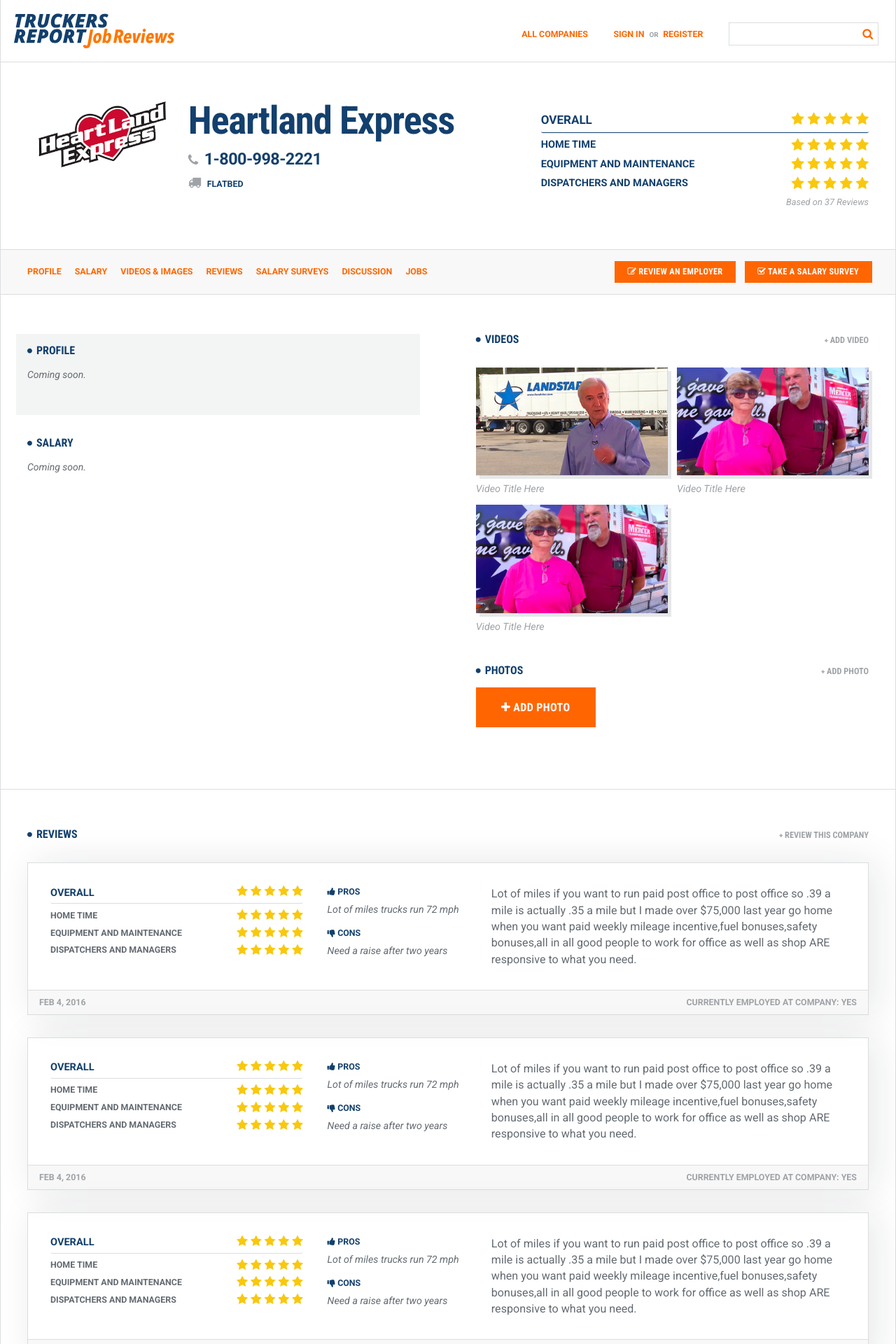
After one commit to thisbythem/truckersreportjobs, a PHP site: page /company-detail-no-content.php in a window 1280 px wide. The commit adds this page. Shown: the top 1920 px of the page at 70% size. Run offline with PHP 8.4, Linux system fonts and the light colour scheme; some libraries are stand-ins or nearby versions.

Commit message:
added no-content detail page example and styling

```diff
--- /dev/null
+++ b/company-detail-no-content.php
@@ -0,0 +1,161 @@
+<?php include("include/page-head.php"); ?>
+
+<body class="company-detail-page">
+  <div class="site-container">
+
+    <?php include("include/site-header.php"); ?>
+
+    <section class="company-detail-section company-detail-header">
+      <div class="container">
+        <div class="row">
+          <div class="sub-group company-info">
+            <div class="row">
+              <figure>
+                <img src="images/heartland_logo.png"  class="company-logo"/>
+              </figure>
+              <div class="company-name-contact">
+                <h2>Heartland Express</h2>
+                <p class="company-phone"><i class="fa fa-phone"></i> <span>1-800-998-2221</span></p>
+                <p class="company-trailer-type"><i class="fa fa-truck"></i> <span>Flatbed</span></p>
+              </div>
+            </div>
+          </div>
+          <div class="sub-group company-rating">
+            <div class="rating-entry-wrap">
+              <?php include("include/rating-matrix.php"); ?>
+            </div>
+            <span class="company-rating-total"><small>Based on 37 Reviews</small></span>
+          </div>
+        </div>
+      </div>
+    </section>
+
+    <div class="company-detail-section company-detail-anchor-nav">
+      <div class="container">
+        <div class="anchor-nav">
+          <div class="link-wrap">
+            <a href="#profile">Profile</a>
+            <a href="#salary">Salary</a>
+            <a href="#media">Videos & Images</a>
+            <a href="#reviews">Reviews</a>
+            <a href="#salary-surveys">Salary Surveys</a>
+            <a href="#discussion">Discussion</a>
+            <a href="#jobs">Jobs</a>
+          </div>
+        </div>
+        <div class="actions">
+          <a href="/add-full-review.php"><i class="fa fa-pencil-square-o"></i> Review an Employer</a>
+          <a href="/add-salary-survey.php"><i class="fa fa-check-square-o"></i> Take a Salary Survey</a>
+        </div>
+      </div>
+    </div>
+
+    <div class="company-detail-section company-detail-salary-media">
+      <div class="container">
+
+        <div class="sub-group company-detail-salary-profile">
+
+          <!-- IF PROFILE, SHOW BELOW -->
+          <div class="company-profile" id="profile">
+            <h4><i class="fa fa-circle"></i> Profile</h4>
+            <div class="no-content-cta">
+              <p>
+                Coming soon.
+              </p>
+            </div>
+
+          </div>
+          <!-- END PROFILE BOX-->
+
+          <h4 id="salary"><i class="fa fa-circle"></i> Salary</h4>
+          <div class="no-content-cta">
+            <p>
+              Coming soon.
+            </p>
+          </div>
+        </div>
+
+        <div class="sub-group company-detail-media" id="media">
+
+          <h4><i class="fa fa-circle"></i> Videos <a href="/add-video-image.php"><i class="fa fa-plus"></i> Add Video</a></h4>
+          <div class="row company-videos-wrap">
+            <a class="venobox" data-type="youtube" data-overlay="rgba(19,64,108,0.85)" href="https://youtu.be/YETb5VzLsJg" data-autoplay="true">
+              <img src="../images/temp-vid-slug-1.jpg" />
+              <span>Video Title Here</span>
+            </a>
+            <a class="venobox" data-type="youtube" data-overlay="rgba(19,64,108,0.85)" href="https://youtu.be/YtJwOoUYOwc" data-autoplay="true">
+              <img src="../images/temp-vid-slug-2.jpg" />
+              <span>Video Title Here</span>
+            </a>
+            <a class="venobox" data-type="youtube" data-overlay="rgba(19,64,108,0.85)" href="https://youtu.be/YtJwOoUYOwc" data-autoplay="true">
+              <img src="../images/temp-vid-slug-2.jpg" />
+              <span>Video Title Here</span>
+            </a>
+          </div>
+
+          <h4><i class="fa fa-circle"></i> Photos <a href="/add-video-image.php"><i class="fa fa-plus"></i> Add Photo</a></h4>
+
+          <!-- IF NO CONTENT, SHOW -->
+          <div class="no-content-cta">
+            <a href="/add-video-image.php"><i class="fa fa-plus"></i> Add Photo</a>
+          </div>
+
+        </div>
+
+      </div>
+    </div>
+
+
+    <div class="company-detail-section company-detail-reivews" id="reviews">
+      <div class="container">
+        <h4><i class="fa fa-circle"></i> Reviews <a href="/add-full-review.php"><i class="fa fa-plus"></i> Review this Company</a></h4>
+        <?php include("include/company-detail-review-entry.php"); ?>
+        <?php include("include/company-detail-review-entry.php"); ?>
+        <?php include("include/company-detail-review-entry.php"); ?>
+        <div class="view-more-wrap">
+          <a href="#">View More Reviews</a>
+        </div>
+      </div>
+    </div>
+
+    <div class="company-detail-section company-detail-reivews" id="salary">
+      <div class="container">
+        <h4><i class="fa fa-circle"></i> Salary Surveys <a href="/add-salary-survey.php"><i class="fa fa-plus"></i> Take a Salary Survey</a></h4>
+        <?php include("include/company-detail-salary-entry.php"); ?>
+        <?php include("include/company-detail-salary-entry.php"); ?>
+        <?php include("include/company-detail-salary-entry.php"); ?>
+      </div>
+    </div>
+
+    <div class="company-detail-section company-detail-discussion" id="discussion">
+      <div class="container">
+        <h4><i class="fa fa-circle"></i> Discussion <a href="/"><i class="fa fa-arrow-right"></i> Full Discussion on The Truckersreport.com</a></h4>
+        <?php include("include/company-detail-discussion-entry.php"); ?>
+        <?php include("include/company-detail-discussion-entry.php"); ?>
+        <?php include("include/company-detail-discussion-entry.php"); ?>
+        <?php include("include/company-detail-discussion-entry.php"); ?>
+        <div class="view-more-wrap">
+          <a href="#">View More Discussions</a>
+        </div>
+        <!-- IF NO CONTENT, SHOW -->
+        <div class="no-content-cta">
+          <a href="/"><i class="fa fa-plus"></i> Go to Discussion</a>
+        </div>
+      </div>
+    </div>
+
+    <div class="company-detail-section company-detail-job-postings" id="jobs">
+      <div class="container">
+        <h4><i class="fa fa-circle"></i> Jobs</h4>
+        <div class="company-detail-discussion-wrap">
+          <?php include("include/company-detail-job-entry.php"); ?>
+          <?php include("include/company-detail-job-entry.php"); ?>
+          <?php include("include/company-detail-job-entry.php"); ?>
+          <?php include("include/company-detail-job-entry.php"); ?>
+        </div>
+      </div>
+    </div>
+
+    <?php include("include/site-footer.php"); ?>
+  </div>
+</body>
--- a/css/site.css
+++ b/css/site.css
@@ -1907,6 +1907,10 @@ form {
       transform: translateY(-1px); }
 .company-detail-page .no-content-cta {
   margin: 1rem 0 2rem; }
+  .company-detail-page .no-content-cta p {
+    margin: 0 0 1rem;
+    font-size: 0.875rem;
+    font-style: italic; }
   .company-detail-page .no-content-cta a {
     -webkit-transition: background-color 0.2s;
     -moz-transition: background-color 0.2s;
--- a/sass/pages/_company-detail-page.sass
+++ b/sass/pages/_company-detail-page.sass
@@ -26,6 +26,10 @@
 
   .no-content-cta
     margin: 1rem 0 2rem
+    p
+      margin: 0 0 1rem
+      font-size: .875rem
+      font-style: italic
     a
       +btn
 
```
Also changed, not shown: 1 other file.
